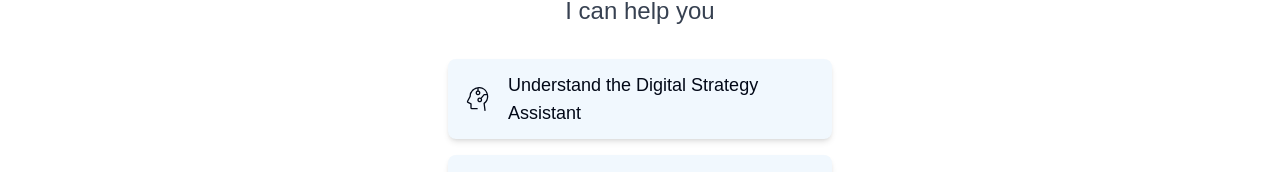
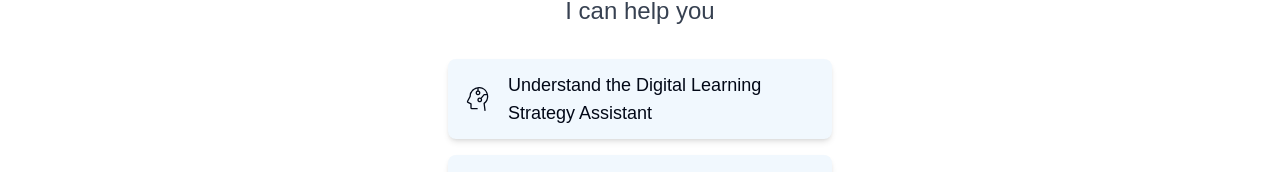
Before and after one commit to antaripJKashyap/Digital-Strategy-Assistant, a Next.js app in the folder frontend/: page / in a window 1280 px wide. Shown: the part 353-525 px from the top of the page. Built offline with nearby package versions, Linux system fonts and the light colour scheme; no server answers; what aws-amplify would draw is missing.

Commit message:
fix: DSA TO DLS

```diff
--- a/frontend/src/app/layout.js
+++ b/frontend/src/app/layout.js
@@ -13,7 +13,7 @@ const geistMono = localFont({
 });
 
 export const metadata = {
-  title: "Digital Strategy Assistant",
+  title: "Digital Learning Strategy Assistant",
   description: "AI Assistant for the Digital Strategy Assistant",
 };
 
--- a/frontend/src/components/Footer.jsx
+++ b/frontend/src/components/Footer.jsx
@@ -18,7 +18,7 @@ const Footer = () => {
           <DialogContent className="max-w-[425px]">
             <DialogHeader>
               <DialogTitle className="text-xl font-bold mb-4">
-                About the Digital Strategy Assistant
+                About the Digital Learning Strategy Assistant
               </DialogTitle>
             </DialogHeader>
             <div className="space-y-4">
@@ -53,7 +53,7 @@ const Footer = () => {
             </DialogHeader>
             <div className="space-y-4">
               <p className="text-gray-700">
-                By using the Digital Strategy Assistant, you agree to the following terms and
+                By using the Digital Learning Strategy Assistant, you agree to the following terms and
                 conditions:
               </p>
               <ul className="list-disc pl-6 space-y-2 text-gray-700">
--- a/frontend/src/components/home/PublicHome.jsx
+++ b/frontend/src/components/home/PublicHome.jsx
@@ -47,7 +47,7 @@ const PublicHome = ({ setPage }) => {
                 icon: (
                   <PiHeadCircuitLight className="w-5 h-5 sm:w-6 sm:h-6 md:w-7 md:h-7" />
                 ),
-                text: "Understand the Digital Strategy Assistant",
+                text: "Understand the Digital Learning Strategy Assistant",
               },
               {
                 icon: (
```
Also changed, not shown: 1 other file (tests, documents, lock files or other folders).
